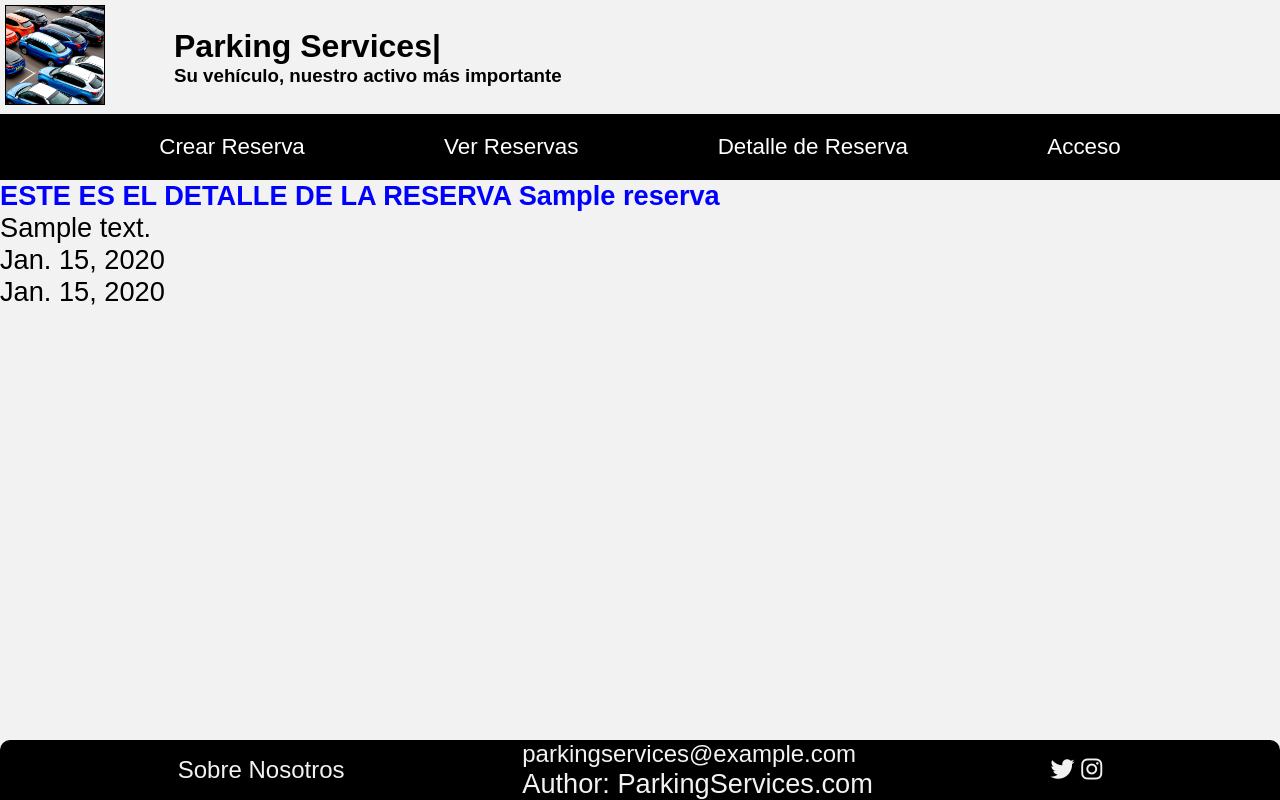
After one commit to claudiomr79/Django_Tareas, a Django app: page /Tareas/detalle/1 in a window 1280 px wide. The commit adds this page. Run offline with Django 4.2, Linux system fonts and the light colour scheme; tables that the repository leaves empty hold one stand-in row (values such as "Sample post"); some libraries are stand-ins or nearby versions; some web fonts are replaced.

Commit message:
agregado de vista de una reserva puntual tal como esta en el ejemplo primero del profe minuto 31:45 del video

```diff
--- a/Tareas/web/Templates/web/base.html
+++ b/Tareas/web/Templates/web/base.html
@@ -32,7 +32,7 @@
         <ul >
             <li class="linav"><a href="{% url 'crear' %}">Crear Reserva</a></li>
             <li class="linav"><a href="{% url 'reservas'%}"> Ver Reservas</a></li>
-            <li class="linav"><a href="{% url 'index' %}">Eliminar Reserva</a></li>
+            <li class="linav"><a href="{% url 'index' %}">Detalle de Reserva</a></li>
             <li class="linav"><a href="{% url 'index' %}">Acceso</a></li>
         </ul>
 
--- a/Tareas/web/Templates/web/crear.html
+++ b/Tareas/web/Templates/web/crear.html
@@ -1,7 +1,7 @@
 {% extends "web/base.html" %}
 {% load static %}
 
-{% block titulo %} Parking Services - GENERAR RESERVAS - {% endblock%}
+{% block titulo %} GENERAR RESERVAS - {% endblock%}
 
 {% block extra_css %}
 <link rel="stylesheet" href="{% static 'web/css/crear.css' %}">
--- /dev/null
+++ b/Tareas/web/Templates/web/detalle.html
@@ -0,0 +1,17 @@
+{% extends "web/base.html" %}
+{% load static %}
+
+{% block titulo %} VER RESERVA - {% endblock%}
+
+{% block extra_css %}
+<link rel="stylesheet" href="{% static 'web/css/detalle.css' %}">
+{% endblock %}
+
+{% block nav %}  {% endblock %}
+
+{% block main%}
+<h3>ESTE ES EL DETALLE DE LA RESERVA <b> {{object.titulo}}</b></h3>
+<P>{{object.descripcion}}</P>
+<p>{{object.fecha_inicio}}</p>
+<p>{{object.fecha_fin}}</p>
+{% endblock %}
--- a/Tareas/web/urls.py
+++ b/Tareas/web/urls.py
@@ -1,10 +1,12 @@
 from django.urls import path
 from . import views
+
 
 
 
 urlpatterns = [
     path('', views.index, name= 'index'),
     path('reservas', views.Ver_Reservas, name='reservas'),
-    path('crear', views.reservascreateview.as_view(), name='crear')
-]
+    path('crear', views.reservascreateview.as_view(), name='crear'),
+    path('detalle/<pk>', views.reservasdetailview.as_view(),name='detalle'),
+    ]
--- a/Tareas/web/views.py
+++ b/Tareas/web/views.py
@@ -2,7 +2,7 @@ from django.shortcuts import render
 from django.http import HttpResponse
 from .models import Reserva
 from django.views.generic.edit import CreateView
-
+from django.views.generic.detail import DetailView
 
 # Create your views here.
 
@@ -29,3 +29,7 @@ class reservascreateview (CreateView):
     template_name = 'web/crear.html'
     success_url = 'reservas'
     fields ='__all__'
+
+class reservasdetailview(DetailView):
+    model = Reserva
+    template_name = 'web/detalle.html'
```
Also changed, not shown: Tareas/web/static/web/css/detalle.css (added).
